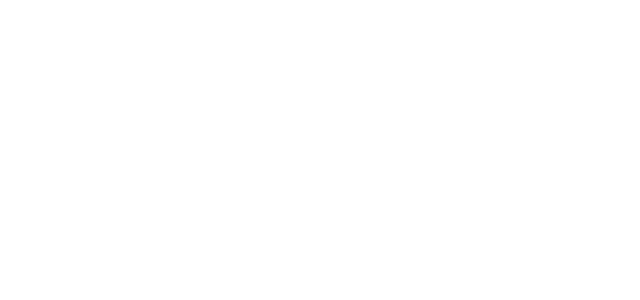
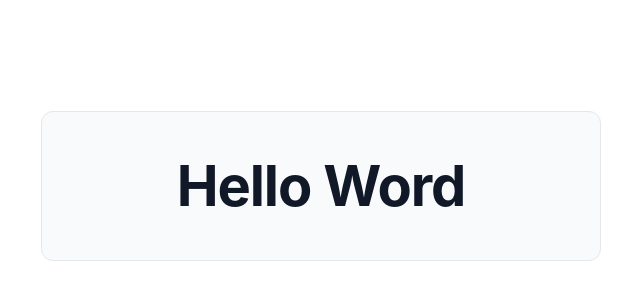
Before and after one commit to ThanhNV121097/project-d8589797, a Next.js app in the folder code/frontend/: page / in a window 1280 px wide. Shown: the part 214-514 px from the top of the page, without its empty margins (319-959 px from the left). Built offline with nearby package versions, Linux system fonts and the light colour scheme.

Commit message:
feat(ui): mount content component

```diff
--- a/code/frontend/app/page.tsx
+++ b/code/frontend/app/page.tsx
@@ -1,10 +1,12 @@
 // Composition root: every story mounts its own component here by adding one
 // import at the top and one element in the list below. Do not put finished
 // markup here — that lives in the story's component under components/.
+import DisplayHelloWordFromDatabase from "@/components/DisplayHelloWordFromDatabase";
+
 export default function Home() {
   return (
     <main>
-      {/* story components mount here */}
+      <DisplayHelloWordFromDatabase />
     </main>
   );
 }
```
